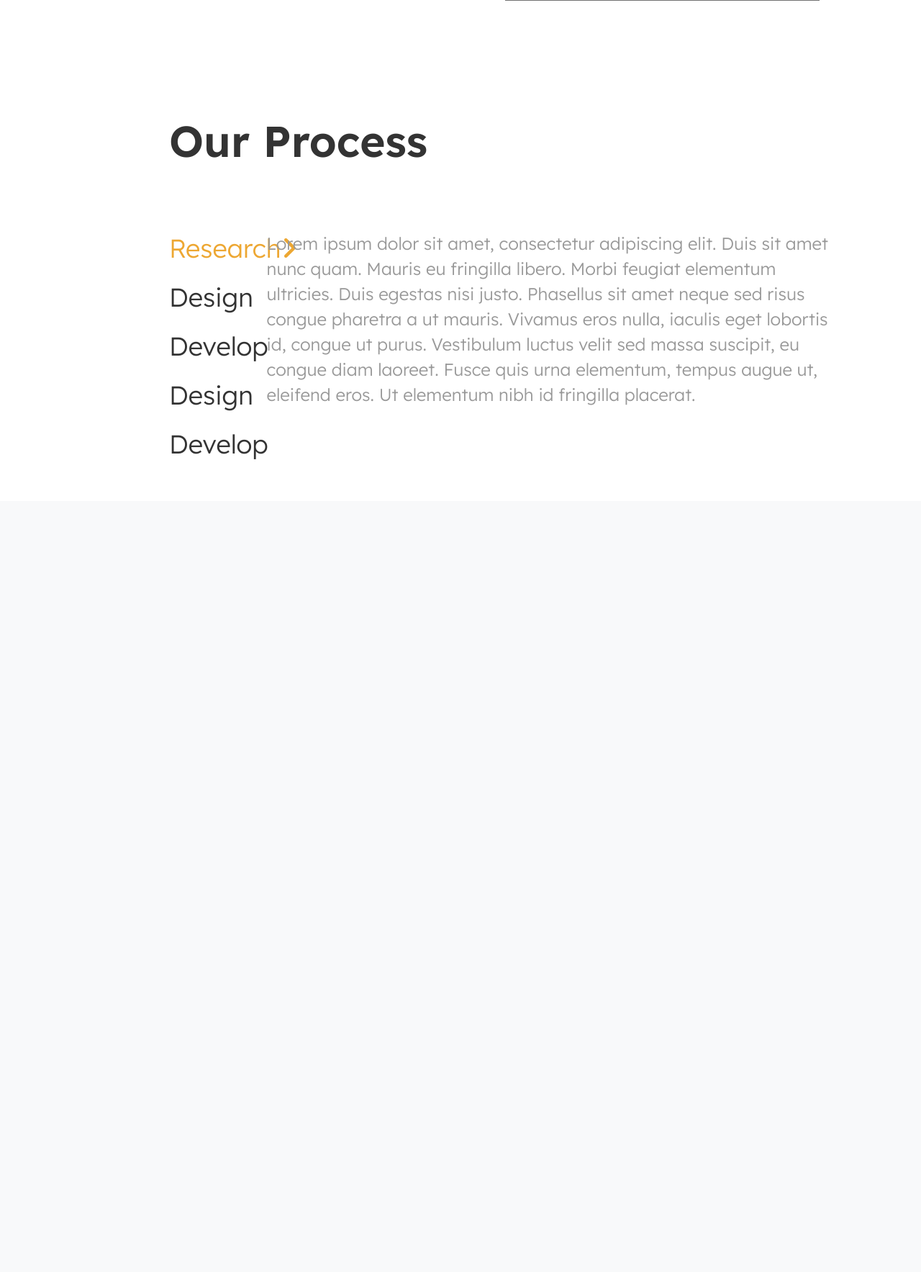
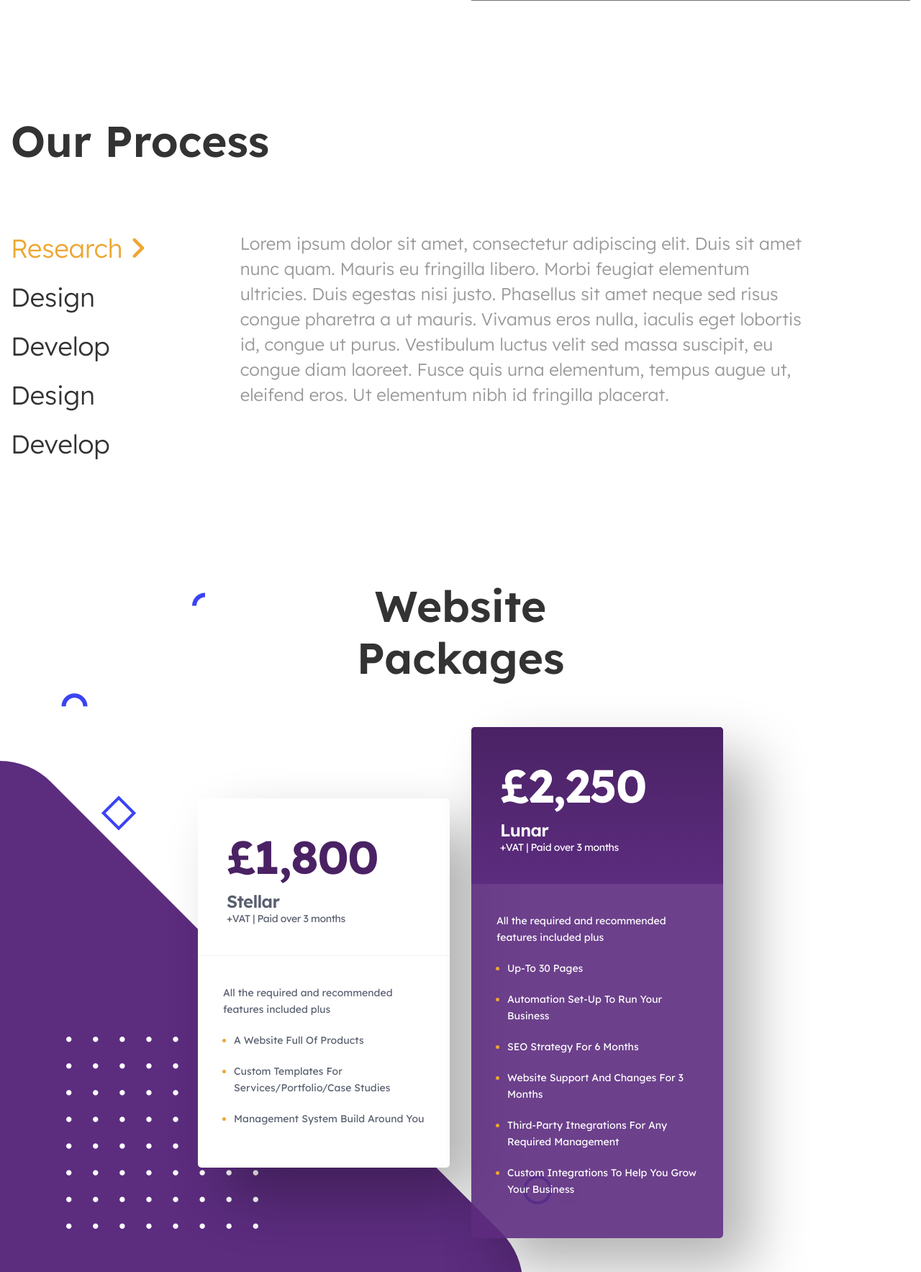
Before and after one commit to AksharVora/Project, a PHP site: page /service.html in a window 1280 px wide. Shown: the part 1567-3334 px from the top of the page at 72% size. Before the commit the page ends 2205 px from the top, so only its background shows below. Run offline with PHP 8.4, Linux system fonts and the light colour scheme; some libraries are stand-ins or nearby versions.

Commit message:
Autus HTML

```diff
--- a/purple-moon/assets/css/style.css
+++ b/purple-moon/assets/css/style.css
@@ -517,7 +517,7 @@ p.author {
 /* Website section css start */
    .website-sec-main{
         margin: 0px;
-        padding: 120px 126px 120px 220px;
+        padding: 120px 0;
         position: relative;
         z-index: 1;
    }
@@ -574,7 +574,7 @@ p.author {
 /* Process section css start */
 .process-main-sec{
     margin: 0px;
-    padding: 35px 126px 35px 220px;
+    padding: 35px 0;
 }
 .process-heading-area{
     margin: 0px;
@@ -656,4 +656,169 @@ p.author {
 }
 /* Process section css end */
 
+/*package section styling start here*/
+    .package-section {
+        padding-top: 110px;
+        background: url(../images/pattern-images.png);
+        padding-bottom: 308px;
+    }
+    .package-box {
+        border-radius: 5px;
+        background: #fff;
+        box-shadow: 40px 40px 80px rgba(0, 0, 0, 0.3);
+        overflow: hidden;
+
+    }
+    .package-section .section-title {
+        margin-bottom: 60px;
+    }
+    .package-section .section-title h3{
+        text-align: center;
+        font-weight: 600;
+        font-size: 60px;
+        text-align: center;
+        color: #333;
+    }
+
+    .package-header{
+        border-bottom: 1px solid #f1f2f5;
+        padding: 40px;
+    }
+    .package-header h4 {
+        font-weight: bold;
+        font-size: 64px;
+        letter-spacing: -0.02em;
+        line-height: 83px;
+        text-align: left;
+        color: #4a2264;
+    }
+    .package-header h6{
+        font-weight: 600;
+        font-size: 24px;
+        letter-spacing: -0.03em;
+        line-height: 21px;
+        text-align: left;
+        color: #595f6f;
+        margin-top: 10px;
+    }
+    .package-header span{
+        font-weight: normal;
+        font-size: 14px;
+        letter-spacing: -0.03em;
+        line-height: 21px;
+        text-align: left;
+        color: #595f6f;
+    }
+    .package-detail {
+        font-weight: normal;
+        font-size: 14px;
+        line-height: 23px;
+        text-align: left;
+        color: #595f6f;
+        padding: 40px 35px;
+    }
+    .package-detail ul {
+        padding-left: 15px;
+        list-style: disc;
+        color: #EDA732;
+    }
+    .package-detail ul li {
+        margin-top: 20px;
+    }
+    .package-detail ul li p {
+        font-weight: normal;
+        font-size: 14px;
+        text-align: left;
+        color: #595f6f;
+
+    }
+    .package-box.dark{
+        background: rgba(92, 44, 127, 0.9);
+    }
+    .package-box.dark .package-header {
+        background: linear-gradient(#4a2264 0%, #5c2c7f 100%);
+        color: #fff !important;
+        border: none;
+    }
+    .package-box.dark .package-header h4 , .package-box.dark .package-header h6 , .package-box.dark .package-header span , .package-box.dark .package-detail ul li p , .package-box.dark .package-detail p{
+        color: #fff;
+    }
+/*package section styling end here*/
+
+/*webhosting section styling start here*/
+    .website-sec-main:after {
+        background: #61bae9;
+    }
+
+/*webhosting section styling end here*/
+
+/*hosting feature section styling start here*/
+.set{
+  position: relative;
+  width: 100%;
+  height: auto;
+  padding: 30px 0;
+  margin-top: 42px;
+}
+.set > a{
+  display: block;
+  font-weight: 500;
+    font-size: 30px;
+    line-height: 43px;
+    text-align: left;
+    color: #333;
+
+  -webkit-transition:all 0.2s linear;
+  -moz-transition:all 0.2s linear;
+  transition:all 0.2s linear;
+}
+.set > a i{
+    float: right;
+    font-weight: bold;
+    font-size: 36px;
+    line-height: 43px;
+    text-align: left;
+    color: #61bae9;
+}
+.set > a.active{
+
+}
+.content{
+  background-color: #fff;
+
+  display:none;
+}
+
+.hosting-title {
+
+    font-weight: 600;
+    font-size: 48px;
+    line-height: 50px;
+    text-align: left;
+    color: #61bae9;
+    margin-bottom: 24px;
+
+}
+.semi-slogan{
+    font-weight: normal;
+    font-size: 21px;
+    line-height: 24px;
+    text-align: left;
+    color: #999;
+}
+.content {
+    font-weight: 300;
+    font-size: 24px;
+    line-height: 41px;
+    text-align: left;
+    color: #333;
+    margin-top: 24px;
+}
+/*hosting feature section styling end here*/
 /* Service page css end */
+
+@media(min-width: 1430px){
+    .container-fluid {
+        max-width: 1400px; width: 90%;
+    }
+}
--- a/purple-moon/assets/js/scripts.js
+++ b/purple-moon/assets/js/scripts.js
@@ -2,6 +2,35 @@ $(document).ready(function(){
 	serviceSlider();
   videoSlider()
 });
+$(document).ready(function() {
+  $(".set > a").on("click", function(event) {
+    event.preventDefault();
+    if ($(this).hasClass("active")) {
+      $(this).removeClass("active");
+      $(this)
+        .siblings(".content")
+        .slideUp(200);
+      $(".set > a i")
+        .removeClass("fa-minus")
+        .addClass("fa-plus");
+    } else {
+      $(".set > a i")
+        .removeClass("fa-minus")
+        .addClass("fa-plus");
+      $(this)
+        .find("i")
+        .removeClass("fa-plus")
+        .addClass("fa-minus");
+      $(".set > a").removeClass("active");
+      $(this).addClass("active");
+      $(".content").slideUp(200);
+      $(this)
+        .siblings(".content")
+        .slideDown(200);
+    }
+  });
+});
+
 $(window).on("load" , function(){
 
   $(window).resize(function(){
--- a/purple-moon/service.html
+++ b/purple-moon/service.html
@@ -174,6 +174,246 @@
   <!-- Our Process section end here -->
 
 
+  <!-- package section start here -->
+
+    <section class="package-section">
+        <div class="container">
+            <div class="row d-flex align-items-center justify-content-center">
+                <div class="col-12">
+                    <div class="section-title">
+                        <h3>Website <br>Packages</h3>
+                    </div>
+                </div>
+                <div class="col-12 col-lg-4 d-flex align-items-center">
+                    <div class="package-box">
+                        <div class="package-header">
+                            <h4>£1,800</h4>
+                            <h6>Stellar</h6>
+                            <span>+VAT | Paid over 3 months</span>
+                        </div>
+                        <div class="package-detail">
+                            <p>All the required and recommended features included plus </p>
+                            <ul>
+                                <li><p>A Website Full Of Products</p></li>
+                                <li><p>Custom Templates For <br>Services/Portfolio/Case Studies</p></li>
+                                <li><p>Management System Build Around You</p></li>
+                            </ul>
+                        </div>
+                    </div>
+                </div>
+                <div class="col-12 col-lg-4 d-flex align-items-center">
+                    <div class="package-box dark">
+                        <div class="package-header">
+                            <h4>£2,250</h4>
+                            <h6>Lunar</h6>
+                            <span>+VAT | Paid over 3 months</span>
+                        </div>
+                        <div class="package-detail">
+                            <p>All the required and recommended features included plus </p>
+                            <ul>
+                                <li><p>Up-To 30 Pages</p></li>
+                                <li><p>Automation Set-Up To Run Your Business</p></li>
+                                <li><p>SEO Strategy For 6 Months</p></li>
+                                <li><p>Website Support And Changes For 3 Months</p></li>
+                                <li><p>Third-Party Itnegrations For Any Required Management</p></li>
+                                <li><p>Custom Integrations To Help You Grow Your Business</p></li>
+                            </ul>
+                        </div>
+                    </div>
+                </div>
+                <div class="col-12 mt-5">
+                    <div class="section-title">
+                        <h3>E-commerce<br>Packages</h3>
+                    </div>
+                </div>
+                <div class="col-12 col-lg-4 d-flex align-items-center">
+                    <div class="package-box">
+                        <div class="package-header">
+                            <h4>£1,000</h4>
+                            <h6>Social Media Store</h6>
+                            <span>+VAT | Paid over 3 months</span>
+                        </div>
+                        <div class="package-detail">
+                            <p>All the required and recommended features included plus </p>
+                            <ul>
+                                <li><p>A Website Full Of Products</p></li>
+                                <li><p>Payment Gateway Systems And Shipping</p></li>
+                                <li><p>Connecting To Facebook & Instagram</p></li>
+                            </ul>
+                        </div>
+                    </div>
+                </div>
+                <div class="col-12 col-lg-4 d-flex align-items-center">
+                    <div class="package-box dark">
+                        <div class="package-header">
+                            <h4>£4,000</h4>
+                            <h6>Your Online Store</h6>
+                            <span>+VAT | Paid over 3 months</span>
+                        </div>
+                        <div class="package-detail">
+                            <p>All the required and recommended features included plus </p>
+                            <ul>
+                                <li><p>Everything You Need For An Online Store</p></li>
+                                <li><p>Everything You Need For A Website</p></li>
+                                <li><p>SEO Strategy Around Your Products And Content </p></li>
+                                <li><p>Google Schema Set-Up And Integration</p></li>
+                                <li><p>Third Party Integrations</p></li>
+                                <li><p>Advertising Plan</p></li>
+                                <li><p>3 Month Support</p></li>
+                            </ul>
+                        </div>
+                    </div>
+                </div>
+                <div class="col-12 col-lg-4 d-flex align-items-center">
+                    <div class="package-box">
+                        <div class="package-header">
+                            <h4>£2,500</h4>
+                            <h6>E-commerce </h6>
+                            <span>+VAT | Paid over 3 months</span>
+                        </div>
+                        <div class="package-detail">
+                            <p>All the required and recommended features included plus  </p>
+                            <ul>
+                                <li><p>Full Multi-Page Website</p></li>
+                                <li><p>Everything You Need For An Online Store</p></li>
+                                <li><p>Social Media Store Connection</p></li>
+                                <li><p>On-Site SEO Set-Up</p></li>
+                            </ul>
+                        </div>
+                    </div>
+                </div>
+            </div>
+        </div>
+    </section>
+
+  <!-- package section end here -->
+<!-- Websites banner section start here -->
+        <section class="website-sec-main blue">
+            <div class="container-fluid">
+                <div class="row">
+                    <div class="col-lg-6 col-12">
+                        <div class="website-left-main">
+                            <div class="website-left-inner">
+                                <h2>Website Hosting <br>By Website Developer</h2>
+                                <p>Powerful Web Hosting at the tip of your finger. Managed hosting that help businesses unleash full potential of their websites.</p>
+                                <p>Lorem ipsum dolor sit amet, consectetur adipiscing elit. Duis sit amet nunc quam. Mauris eu fringilla libero. Morbi feugiat elementum ultricies. Duis egestas nisi justo. </p>
+                            </div>
+                        </div>
+                    </div>
+                    <div class="col-lg-6 col-12">
+                        <div class="website-right-main">
+                            <div class="website-right-inner">
+                                <img src="assets/images/placeholder.png" alt="" class="img-fluid">
+                            </div>
+                        </div>
+                    </div>
+                </div>
+            </div>
+        </section>
+  <!-- Websites banner section end here -->
+
+  <!-- hosting feature section start here -->
+
+    <section class="hoting-feature-section">
+        <div class="container-fluid">
+            <div class="row">
+                <div class="col-12">
+                    <h3 class="hosting-title">HOSTING FEATURES<br>YOU NEED</h3>
+                    <p class="semi-slogan">For you and your team to grow your business online</p>
+                </div>
+            </div>
+            <div class="row">
+                <div class="col-12 col-lg-6">
+                    <div class="set">
+                    <a href="#">
+                      High-speed cloud hosting for 1 website
+                      <i class="fa fa-plus"></i>
+                    </a>
+                    <div class="content">
+                      <p>Lorem ipsum dolor sit amet, consectetur adipiscing elit, sed do eiusmod tempor incididunt ut labore et dolore magna.</p>
+                    </div>
+                  </div>
+                  <div class="set">
+                    <a href="#">
+                      Free & Auto SSL
+                      <i class="fa fa-plus"></i>
+                    </a>
+                    <div class="content">
+                      <p> Aliquam cursus vitae nulla non rhoncus. Nunc condimentum erat nec dictum tempus. Suspendisse aliquam erat hendrerit vehicula vestibulum.</p>
+                    </div>
+                  </div>
+                  <div class="set">
+                    <a href="#">
+                      Top of the range LiteSpeed WebServer
+                      <i class="fa fa-plus"></i>
+                    </a>
+                    <div class="content">
+                      <p>Pellentesque aliquam ligula libero, vitae imperdiet diam porta vitae. sed do eiusmod tempor incididunt ut labore et dolore magna.</p>
+                    </div>
+                  </div>
+                  <div class="set">
+                    <a href="#">
+                      Free nightly Backups (30-day rolling)
+                      <i class="fa fa-plus"></i>
+                    </a>
+                    <div class="content">
+                      <p> Donec tincidunt consectetur orci at dignissim. Proin auctor aliquam justo, vitae luctus odio pretium scelerisque. </p>
+                    </div>
+                  </div>
+                  <div class="set">
+                    <a href="#">
+                      LiteSpeed WordPress Cache
+                      <i class="fa fa-plus"></i>
+                    </a>
+                    <div class="content">
+                      <p>caches help your content to load faster – perfect if you have lots of visual elements, blogs, or images</p>
+                    </div>
+                  </div>
+                </div>
+                <div class="col-12 col-lg-6">
+                    <div class="set">
+                        <a href="#">
+                          Cloudfare with Railgun (£150/m saving)
+                          <i class="fa fa-plus"></i>
+                        </a>
+                        <div class="content">
+                          <p>caches help your content to load faster – perfect if you have lots of visual elements, blogs, or images</p>
+                        </div>
+                    </div>
+                    <div class="set">
+                        <a href="#">
+                          SSD Rail 10 Storage
+                          <i class="fa fa-plus"></i>
+                        </a>
+                        <div class="content">
+                          <p>caches help your content to load faster – perfect if you have lots of visual elements, blogs, or images</p>
+                        </div>
+                    </div>
+                    <div class="set">
+                        <a href="#">
+                          Email accounts
+                          <i class="fa fa-plus"></i>
+                        </a>
+                        <div class="content">
+                          <p>caches help your content to load faster – perfect if you have lots of visual elements, blogs, or images</p>
+                        </div>
+                    </div>
+                    <div class="set">
+                        <a href="#">
+                          Office 365 email
+                          <i class="fa fa-plus"></i>
+                        </a>
+                        <div class="content">
+                          <p>caches help your content to load faster – perfect if you have lots of visual elements, blogs, or images</p>
+                        </div>
+                    </div>
+                </div>
+            </div>
+        </div>
+    </section>
+
+  <!-- hosting feature section end here -->
+
     <!-- JavaScript Library -->
     <script src="assets/js/jquery.min.js"></script>
 
```
Also changed, not shown: purple-moon/assets/images/pattern-images.png (added).
